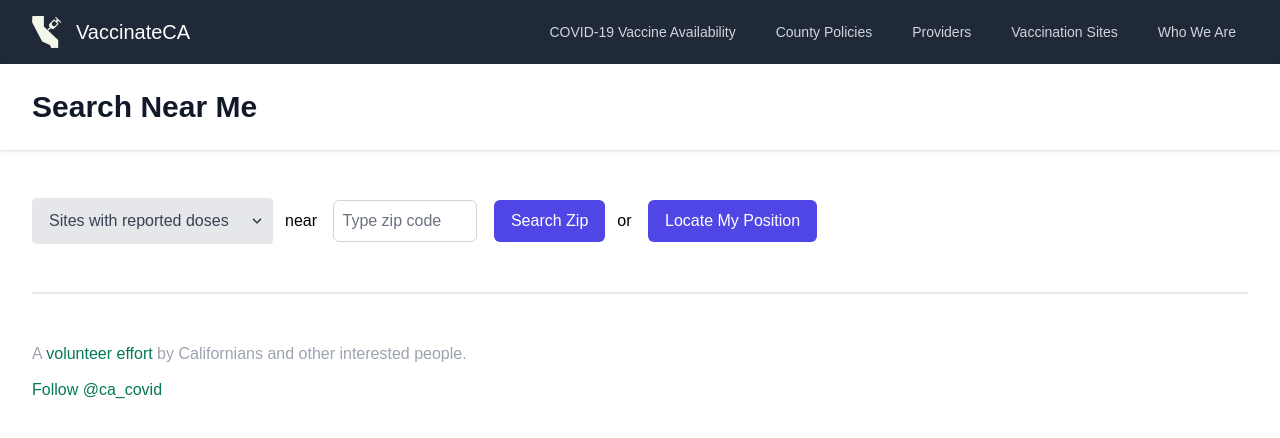
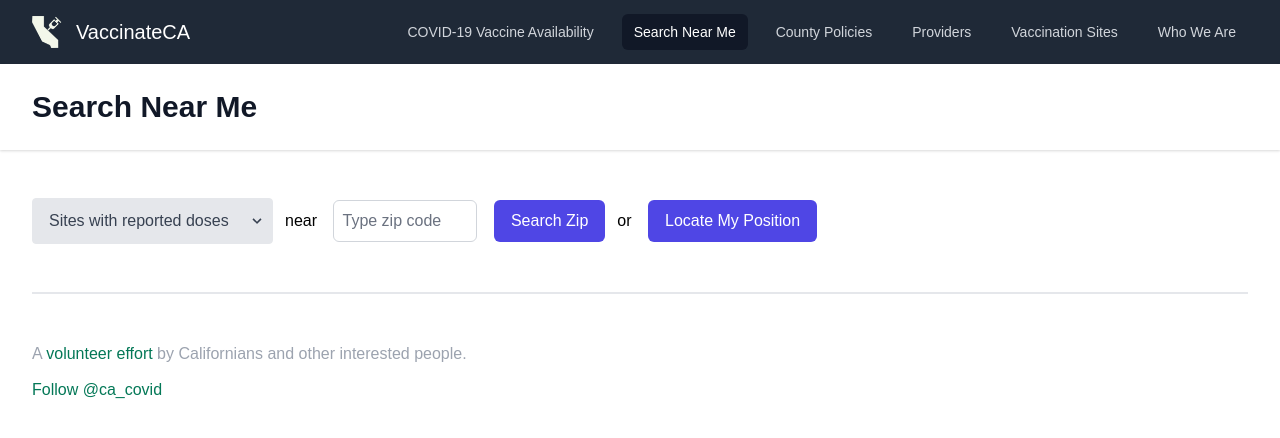
Before and after one commit to CAVaccineInventory/site, a Jekyll site: the page built from nearest.html, in a window 1280 px wide. Shown: the top 438 px of the page. Built offline with Jekyll 4.4.1, drawn with Linux system fonts in a browser that asks for light colours; some web fonts are replaced; comment, search, counter and statistics services are not loaded.

Commit message:
Added to navbar

```diff
--- a/nearest.html
+++ b/nearest.html
@@ -1,6 +1,9 @@
 ---
 layout: default
 title: Search Near Me
+permalink: /near-me
+add_to_nav: true
+order: 2
 ---
 
 <script type="module" src="assets/js/nearest.js"></script>
```
Also changed, not shown: county-policies.md (+1 -1 lines), providers.md (+1 -1 lines), vaccination-sites.md (+1 -1 lines), who-we-are.md (+1 -1 lines).
